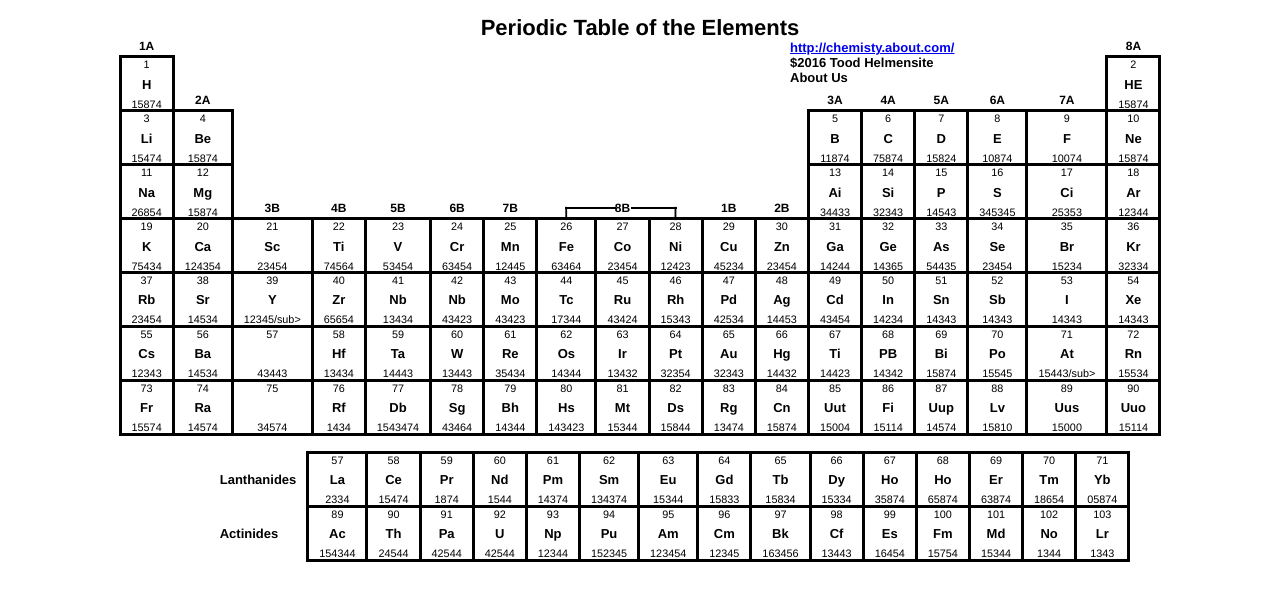
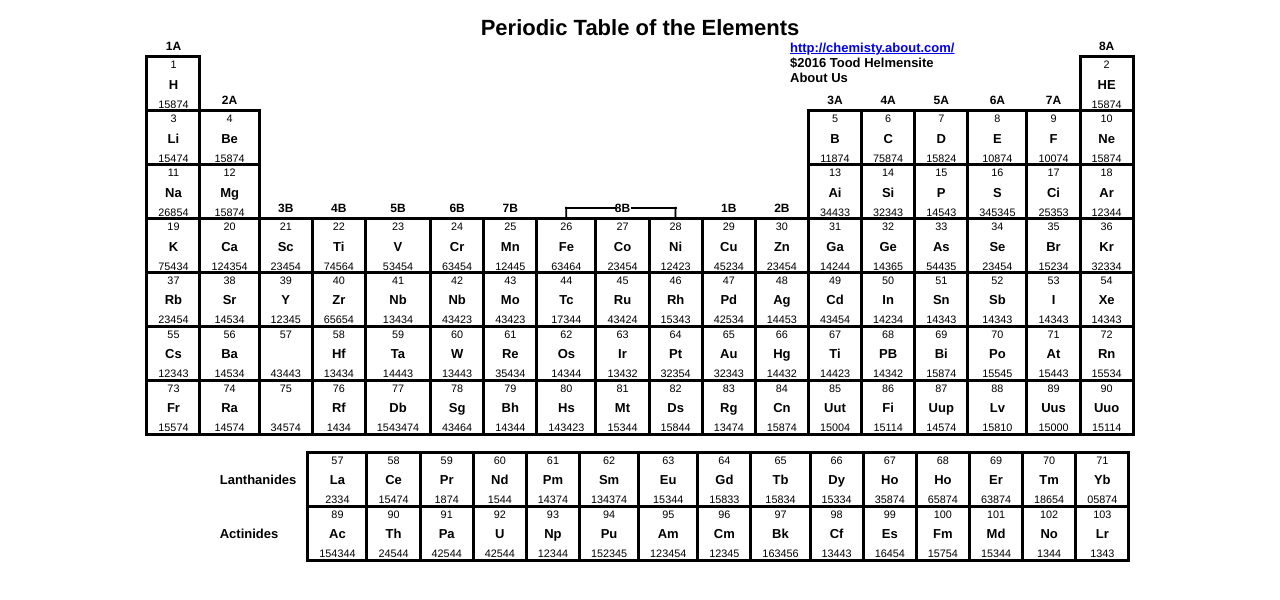
Before and after one commit to monsafali/Web_project, a plain HTML site: page Periodic_table/index.html in a window 1280 px wide. Drawn offline with Linux system fonts and the light colour scheme.

Commit message:
remove minnor mistake

```diff
--- a/Periodic_table/index.html
+++ b/Periodic_table/index.html
@@ -74,7 +74,7 @@
     <tr style="text-align: center;">
       <td><sup>37</sup><br>Rb<br><sub>23454</sub></td>
       <td><sup>38</sup><br>Sr<br><sub>14534</sub></td>
-      <td><sup>39</sup><br>Y<br><sub>12345/sub></td>
+      <td><sup>39</sup><br>Y<br><sub>12345</sub></td>
       <td><sup>40</sup><br>Zr<br><sub>65654</sub></td>
       <td><sup>41</sup><br>Nb<br><sub>13434</sub></td>
       <td><sup>42</sup><br>Nb<br><sub>43423</sub></td>
@@ -109,7 +109,7 @@
       <td><sup>68</sup><br>PB<br><sub>14342</sub></td>
       <td><sup>69</sup><br>Bi<br><sub>15874</sub></td>
       <td><sup>70</sup><br>Po<br><sub>15545</sub></td>
-      <td><sup>71</sup><br>At<br><sub>15443/sub></td>
+      <td><sup>71</sup><br>At<br><sub>15443</sub></td>
       <td><sup>72</sup><br>Rn<br><sub>15534</sub></td>
     </tr>
 
```
